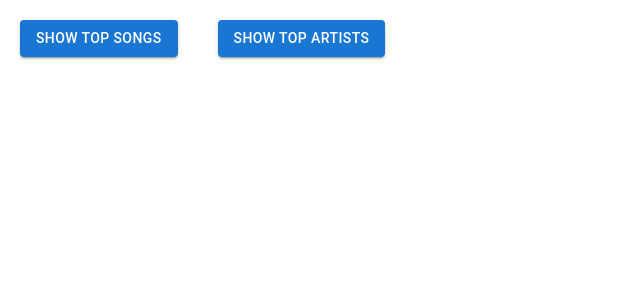
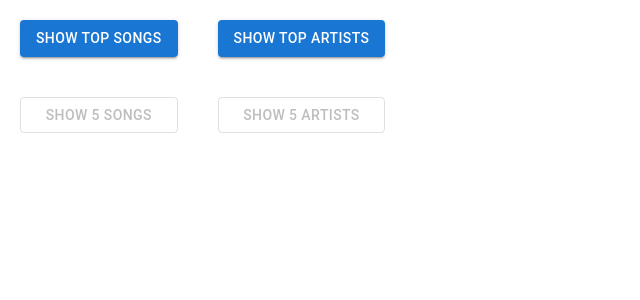
Before and after one commit to mogosbogdan/radio, a React (Vite) app: page / in a window 1280 px wide. Shown: the top 300 px of the page, without its empty margins (0-640 px from the left). Built offline with nearby package versions, Linux system fonts and the light colour scheme.

Commit message:
reduce lists to 5 results

```diff
--- a/src/App.jsx
+++ b/src/App.jsx
@@ -7,6 +7,9 @@ const App = () => {
   const [showTopSongs, setShowTopSongs] = useState(false);
   const [showTopArtists, setShowTopArtists] = useState(false);
 
+  const [numberOfSongs, setNumberOfSongs] = useState(100);
+  const [numberOfArtists, setNumberOfArtists] = useState(100);
+
   const handleTopSongs = () => {
     setShowTopSongs(!showTopSongs);
   };
@@ -15,8 +18,26 @@ const App = () => {
     setShowTopArtists(!showTopArtists);
   };
 
+  const handleChangeNumberOfSongs = () => {
+    if (numberOfSongs === 100) {
+      setNumberOfSongs(5);
+    } else {
+      setNumberOfSongs(100);
+    }
+  };
+
+  const handleChangeNumberOfArtists = () => {
+    if (numberOfArtists === 100) {
+      setNumberOfArtists(5);
+    } else {
+      setNumberOfArtists(100);
+    }
+  };
+
   return (
     <div>
+      <div style={{ display: "flex", flexDirection: "row" }}>
+        <div style={{ display: "flex", flexDirection: "column" }}>
           <Button
             variant="contained"
             onClick={handleTopSongs}
@@ -25,14 +46,30 @@ const App = () => {
             show top songs
           </Button>
           <Button
+            variant="outlined"
+            onClick={handleChangeNumberOfSongs}
+            style={{ margin: "20px" }}
+            disabled={!showTopSongs}
+          >{`Show ${numberOfSongs === 100 ? 5 : 100} songs`}</Button>
+        </div>
+        <div style={{ display: "flex", flexDirection: "column" }}>
+          <Button
             variant="contained"
             onClick={handleTopArtists}
             style={{ margin: "20px" }}
           >
             show top artists
           </Button>
-      {showTopSongs && <TopSongs />}
-      {showTopArtists && <TopArtists />}
+          <Button
+            variant="outlined"
+            onClick={handleChangeNumberOfArtists}
+            style={{ margin: "20px" }}
+            disabled={!showTopArtists}
+          >{`Show ${numberOfArtists === 100 ? 5 : 100} artists`}</Button>
+        </div>
+      </div>
+      {showTopSongs && <TopSongs numberOfSongs={numberOfSongs} />}
+      {showTopArtists && <TopArtists numberOfArtists={numberOfArtists} />}
     </div>
   );
 };
--- a/src/TopArtists.jsx
+++ b/src/TopArtists.jsx
@@ -2,7 +2,7 @@ import React from "react";
 import data from "./db/StreamingHistory_music_0.json";
 import { formatTime } from "./utils";
 
-const TopArtists = () => {
+const TopArtists = ({ numberOfArtists }) => {
   const artistPlayTime = {};
 
   data.forEach((entry) => {
@@ -18,7 +18,7 @@ const TopArtists = () => {
 
   const topArtists = Object.entries(artistPlayTime)
     .sort((a, b) => b[1] - a[1])
-    .slice(0, 100)
+    .slice(0, numberOfArtists)
     .map(([artist]) => artist);
 
   return (
@@ -28,7 +28,7 @@ const TopArtists = () => {
           margin: "10px",
         }}
       >
-        Top 100 Artists
+        Top {numberOfArtists} Artists
       </h1>
       <ul style={{ display: "flex", flexWrap: "wrap" }}>
         {topArtists.map((artist, index) => (
@@ -37,7 +37,7 @@ const TopArtists = () => {
               border: "1px solid black",
               padding: "10px",
               borderRadius: "6px",
-              flex: "1 0 15%", // Adjust the percentage to control the number of items per row
+              flex: "1 0 17%", // Adjust the percentage to control the number of items per row
               margin: "10px",
               boxSizing: "border-box",
             }}
--- a/src/TopSongs.jsx
+++ b/src/TopSongs.jsx
@@ -2,7 +2,7 @@ import React from "react";
 import data from "./db/StreamingHistory_music_0.json";
 import { formatTime } from "./utils";
 
-const TopSongs = () => {
+const TopSongs = ({ numberOfSongs }) => {
   const combinedData = React.useMemo(() => {
     return data.reduce((acc, current) => {
       const existing = acc.find((item) => item.trackName === current.trackName);
@@ -24,14 +24,14 @@ const TopSongs = () => {
           margin: "10px",
         }}
       >
-        Top 100 Songs
+        Top {numberOfSongs} Songs
       </h1>
       <div style={{ display: "flex", flexWrap: "wrap" }}>
-        {sortedData.slice(0, 100).map((item, index) => {
+        {sortedData.slice(0, numberOfSongs).map((item, index) => {
           return (
             <div
               style={{
-                flex: "1 0 15%", // Adjust the percentage to control the number of items per row
+                flex: "1 0 17%", // Adjust the percentage to control the number of items per row
                 margin: "10px",
                 boxSizing: "border-box",
               }}
```
Lines whose indentation alone changed are shown as unchanged.
